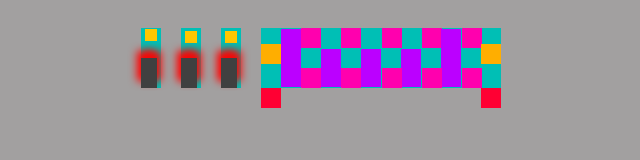
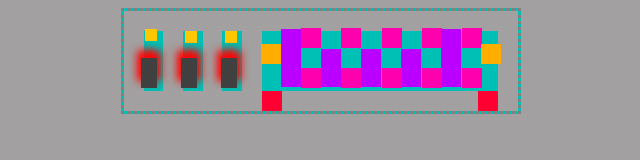
Before and after one commit to pythoniaweb/bug-world-game, a plain HTML site: page index.html in a window 1280 px wide. Shown: the whole page, without its empty margins (219-859 px from the left). Drawn offline with Linux system fonts and the light colour scheme.

Commit message:
Update style.css

```diff
--- a/src/style.css
+++ b/src/style.css
@@ -1,6 +1,8 @@
 .background    { background: rgb(0, 191, 181);
                  table-layout: fixed;
-                 border-spacing: 0;              }
+                 border-spacing: 0;
+		 border-style: dotted;
+}
 .background td { padding: 0;                     }
 .lava          { background: rgb(255, 0, 51); }
 .enemy1          { background: rgb(255, 0, 174); }
```
